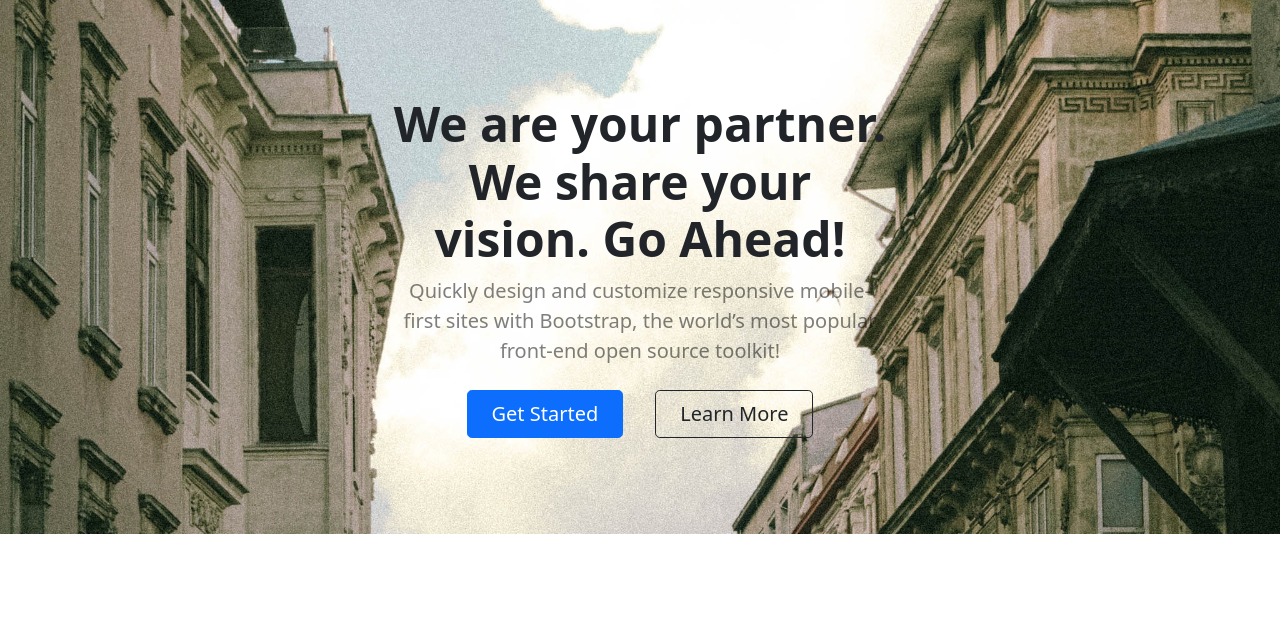
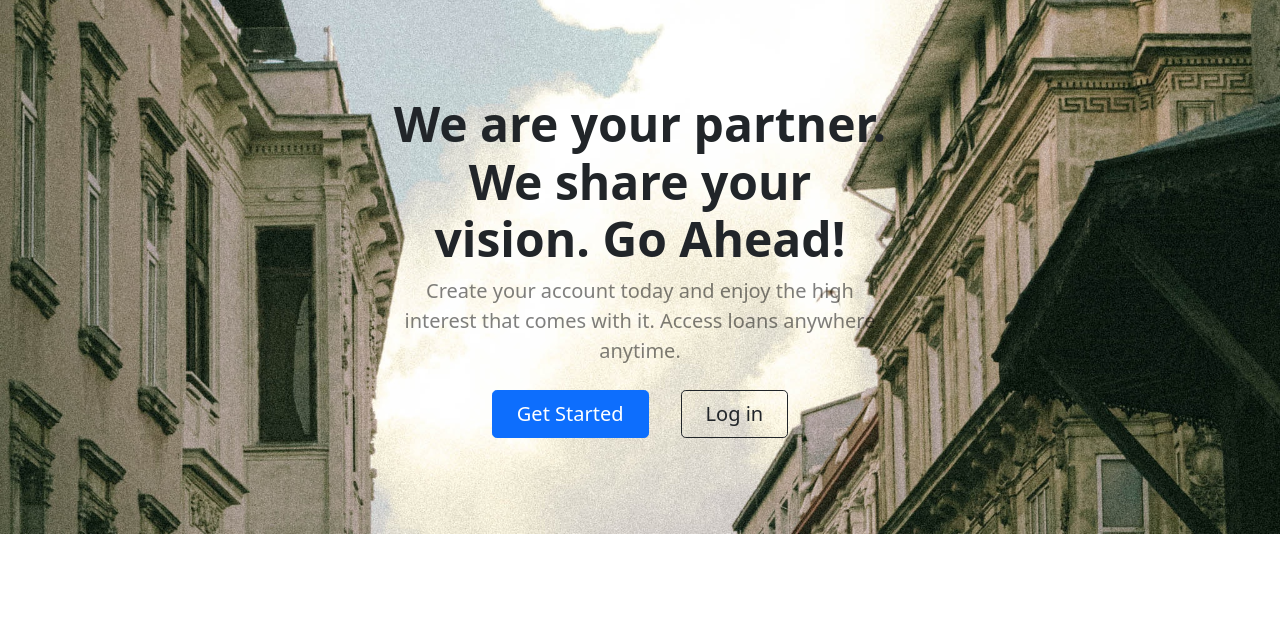
Before and after one commit to chepkiruidorothy/bank, a Django app: page / in a window 1280 px wide. Shown: the part 57-694 px from the top of the page. Run offline with Django 4.2, Linux system fonts and the light colour scheme; some libraries are stand-ins or nearby versions.

Commit message:
added requirements.txt

```diff
--- a/branch/forms.py
+++ b/branch/forms.py
@@ -15,4 +15,4 @@ class LoanForm(forms.Form):
 class TransferForm(forms.Form):
 
     amount= forms.DecimalField( label='Amount ', widget = forms.TextInput(attrs={'class':'form-control'}))
-    acc_name  =forms.CharField( label='name', widget = forms.TextInput(attrs={'class':'form-control'}))
+    acc_name  =forms.CharField( label='Account name', widget = forms.TextInput(attrs={'class':'form-control'}))
--- a/branch/views.py
+++ b/branch/views.py
@@ -168,9 +168,6 @@ def send_money(request, pk):
             except Account.DoesNotExist:
                 return render(request, 'account_not_found.html')
             to_account_balance = to_account.balance
-            print(account.name)
-            print(acc_name)
-
             if (balance <= amo):
                 return render(request, 'cannot_send.html')
 
--- a/templates/index.html
+++ b/templates/index.html
@@ -13,11 +13,11 @@
             <div class="col-lg-6">
                 <div class="text-center my-5">
                     <h1 class="display-5 fw-bolder text-black mb-2">We are your partner. We share your vision. Go Ahead!</h1>
-                    <p class="lead text-black-50 mb-4">Quickly design and customize responsive mobile-first sites with Bootstrap, the world’s most popular front-end open source toolkit!</p>
+                    <p class="lead text-black-50 mb-4">Create your account today and enjoy the high interest that comes with it. Access loans anywhere anytime.</p>
                     <div class="d-grid gap-3 d-sm-flex justify-content-sm-center">
                         <a class="btn btn-primary btn-lg px-4 me-sm-3" href="{% url 'account_signup'%}" >Get Started</a>
 
-                        <a class="btn btn-outline-dark btn-lg px-4" href="#!">Learn More</a>
+                        <a class="btn btn-outline-dark btn-lg px-4" href="{% url 'account_login'%}">Log in</a>
                     </div>
                 </div>
             </div>
```
Also changed, not shown: requirements.txt (+24 -0 lines), templates/home.html (+5 -4 lines), db.sqlite3.
